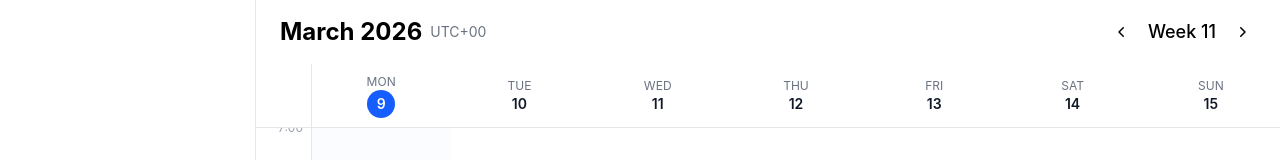
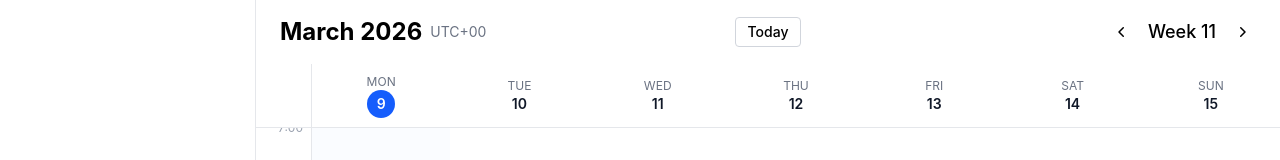
Before and after one commit to paronikyanarmen/swing-calendar-fe, a React (Vite) app: page / in a window 1280 px wide. Shown: the top 160 px of the page. Built offline with nearby package versions, Linux system fonts and the light colour scheme.

Commit message:
Add today button to the header

```diff
--- a/src/components/Header/Header.tsx
+++ b/src/components/Header/Header.tsx
@@ -1,5 +1,5 @@
 import {getUtcOffsetLabel, getWeekMonthLabel, getWeekNumber} from "@/dateService/formatter.ts";
-import {getNextWeekStart, getPrevWeekStart} from "@/dateService/math.ts";
+import {getNextWeekStart, getPrevWeekStart, getPreviousMonday} from "@/dateService/math.ts";
 
 interface HeaderProps {
     currentDate: Date;
@@ -12,13 +12,20 @@ export function Header({currentDate, selectedWeek, setSelectedWeek}: HeaderProps
     const weekNumber = getWeekNumber(selectedWeek);
 
     return (
-        <header className="flex items-center justify-between px-6 py-4">
+        <header className="grid grid-cols-3 items-center px-6 py-4">
             <div className="flex items-center gap-2">
                 <span className="text-2xl font-bold">{getWeekMonthLabel(selectedWeek)}</span>
                 <span className="text-sm text-gray-500">{getUtcOffsetLabel(currentDate)}</span>
             </div>
 
-            <div className="flex items-center gap-3">
+            <button
+                onClick={() => setSelectedWeek(getPreviousMonday(currentDate))}
+                className="justify-self-center rounded border border-gray-300 px-3 py-1 text-sm font-medium hover:bg-gray-200 transition-colors"
+            >
+                Today
+            </button>
+
+            <div className="flex items-center justify-self-end gap-3">
                 <button
                     onClick={() => setSelectedWeek(getPrevWeekStart(selectedWeek))}
                     className="rounded p-1 hover:bg-gray-200 transition-colors"
```
